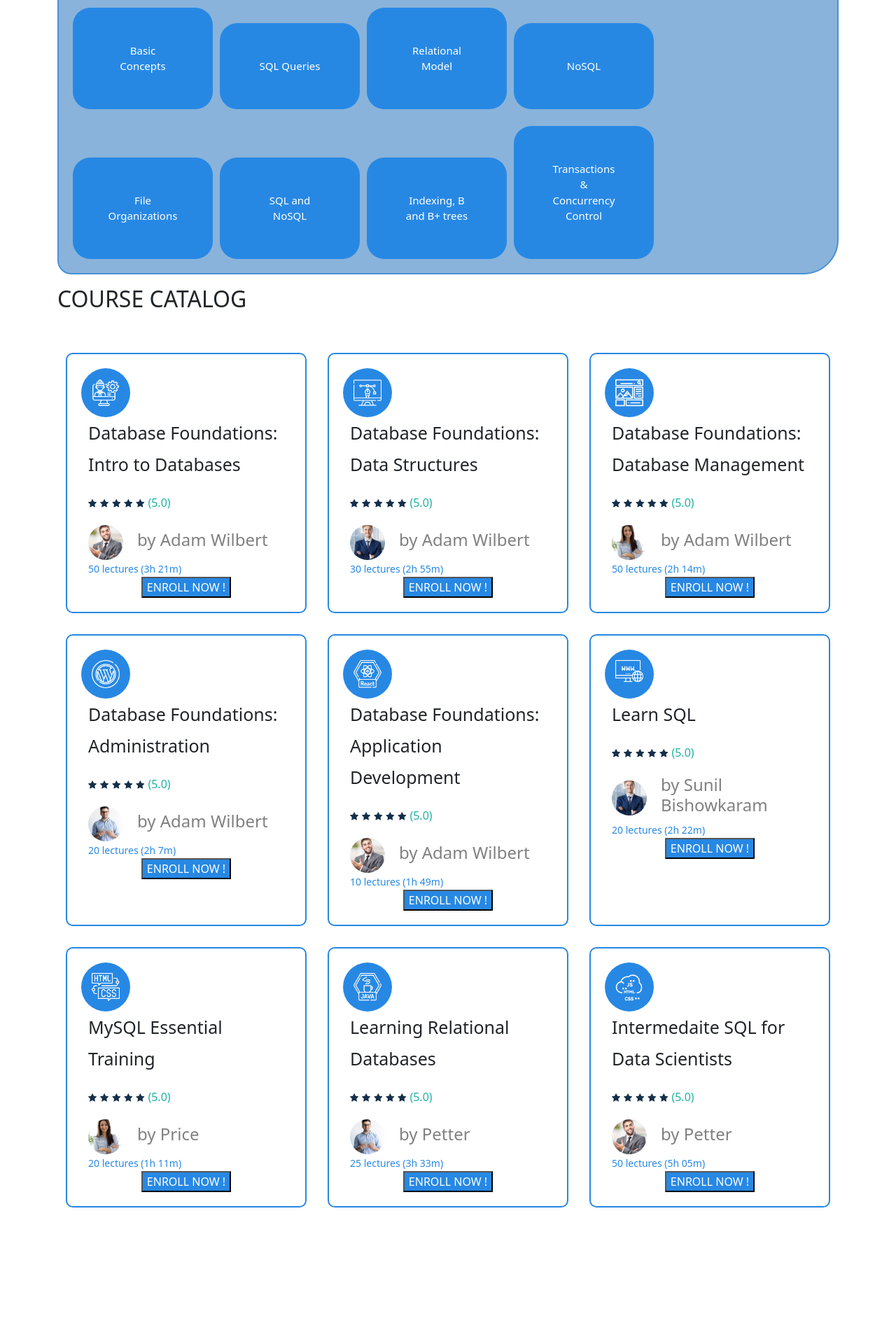
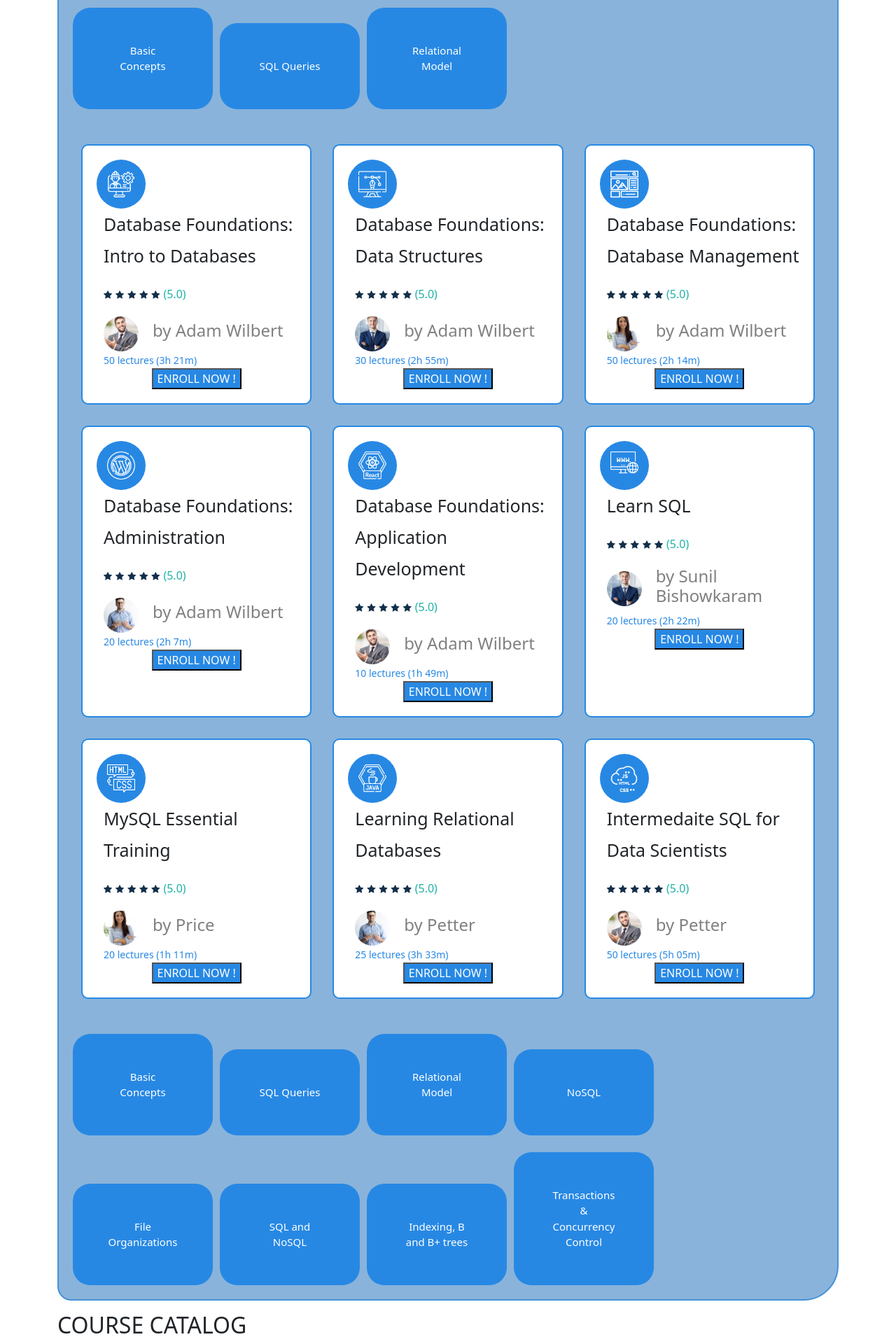
Before and after one commit to dongtandung2001/SQL4U, a React (Create React App) app in the folder frontend/: page /catalog in a window 1280 px wide. Shown: the part 248-2168 px from the top of the page at 70% size. Before the commit the page ends 2023 px from the top, so only its background shows below. Built offline with nearby package versions, Linux system fonts and the light colour scheme.

Commit message:
11/12 5PM: need to update button base on topic

```diff
--- a/frontend/package.json
+++ b/frontend/package.json
@@ -15,6 +15,7 @@
     "react-dom": "^18.2.0",
     "react-router-dom": "^6.4.3",
     "react-scripts": "5.0.1",
+    "styled-components": "^5.3.6",
     "web-vitals": "^2.1.4"
   },
   "scripts": {
--- a/frontend/src/component/learningHub/CourseCatalog.jsx
+++ b/frontend/src/component/learningHub/CourseCatalog.jsx
@@ -1,44 +1,30 @@
-import React, { Component} from "react";
-import { coursesCard } from "./data"
-
-import "./learningHub.css"
-
-const ButtonsGroup = () => {
-  return (
-    <>
-
-    <p className='topic'>
-      <h2>TOPIC</h2>
-    <div>
-      <button className='topic-button'>Basic Concepts</button>
-      <button className='topic-button'>SQL Queries</button>
-      <button className='topic-button'>Relational Model</button>
-      <button className='topic-button'>NoSQL</button>
+import React, { Component, useState} from "react";
+import { coursesCard } from "./data";
+import "./learningHub.css";
 
 
-    </div>
-    <div>&nbsp;</div>
+const myArray = ['basic_concepts', 'sql_queries', 'relational_model'];
 
+function App() {
+  const [isShown, setIsShown] = useState(myArray[0]);
+
+  // const handleClick = event => {
+  //   // 👇️ toggle shown state
+  //   setIsShown(current => !current);
+
+  //   // 👇️ or simply set it to true
+  //   // setIsShown(true);
+  // };
+
+  return (
     <div>
-    <button className='topic-button'>File Organizations</button>
-      <button className='topic-button'>SQL and NoSQL</button>
-      <button className='topic-button'>Indexing, B and B+ trees</button>
-      <button className='topic-button'>Transactions & Concurrency Control</button>
-    </div>
-    </p>
-
-
-    </>
-  );
-};
-class CoursesCard extends Component {
-  render() {
-    return (
-      <>
-
-      <ButtonsGroup/>
-      <h2>COURSE CATALOG</h2>
-      <section className='coursesCard'>
+      <button className='topic-button' onClick={() => setIsShown(myArray[0])}>Basic Concepts</button>
+      <button className='topic-button' onClick={() => setIsShown(myArray[1])}>SQL Queries</button>
+      <button className='topic-button' onClick={() => setIsShown(myArray[2])}>Relational Model</button>
+      {/* 👇️ show elements on click */}
+      {isShown===myArray[0] && (
+        <div>
+          <section className='coursesCard'>
         <div></div>
         <div className='container grid2'>
           {coursesCard.map((val) => (
@@ -81,6 +67,110 @@ class CoursesCard extends Component {
           ))}
         </div>
       </section>
+        </div>
+      )}
+
+      {isShown===myArray[1] && (
+        <div>
+          <h2>Some content here1</h2>
+        </div>
+      )}
+
+      {/* 👇️ show component on click
+      {isShown && <Box />} */}
+    </div>
+  );
+}
+
+function Box() {
+  return (
+    <div>
+      <h2>Box</h2>
+    </div>
+  );
+}
+
+
+
+const ButtonsGroup = () => {
+  return (
+    <>
+
+    <p className='topic'>
+      <h2>TOPIC</h2>
+      <App/>
+    <div>
+      <button className='topic-button'>Basic Concepts</button>
+      <button className='topic-button'>SQL Queries</button>
+      <button className='topic-button'>Relational Model</button>
+      <button className='topic-button'>NoSQL</button>
+
+
+    </div>
+    <div>&nbsp;</div>
+
+    <div>
+    <button className='topic-button'>File Organizations</button>
+      <button className='topic-button'>SQL and NoSQL</button>
+      <button className='topic-button'>Indexing, B and B+ trees</button>
+      <button className='topic-button'>Transactions & Concurrency Control</button>
+    </div>
+    </p>
+
+
+    </>
+  );
+};
+
+class CoursesCard extends Component {
+  render() {
+    return (
+      <>
+      <ButtonsGroup/>
+      <h2>COURSE CATALOG</h2>
+      {/* <section className='coursesCard'>
+        <div></div>
+        <div className='container grid2'>
+          {coursesCard.map((val) => (
+            <div className='items'>
+              <div className='content flex'>
+                <div className='left'>
+                  <div className='img'>
+                    <img src={val.cover} alt='' />
+                  </div>
+                </div>
+                <div className='text'>
+                  <h1>{val.coursesName}</h1>
+                  <div className='rate'>
+                    <i className='fa fa-star blue'></i>
+                    <i className='fa fa-star blue'></i>
+                    <i className='fa fa-star blue'></i>
+                    <i className='fa fa-star blue'></i>
+                    <i className='fa fa-star blue'></i>
+                    <label htmlFor=''  >(5.0)</label>
+                  </div>
+                  <div className='details'>
+                    {val.courTeacher.map((details) => (
+                      <>
+                        <div className='box'>
+                          <div className='dimg'>
+                            <img src={details.dcover} alt='' />
+                          </div>
+                          <div className='para'>
+                            <h4>{details.name}</h4>
+                          </div>
+                        </div>
+                        <span>{details.totalTime}</span>
+                      </>
+                    ))}
+                  </div>
+                </div>
+              </div>
+
+              <button className='outline-btn'>ENROLL NOW !</button>            </div>
+          ))}
+        </div>
+      </section> */}
     </>
     )
 
--- a/frontend/src/component/learningHub/learningHub.css
+++ b/frontend/src/component/learningHub/learningHub.css
@@ -190,7 +190,3 @@ font-size: 20px;
   font-size: 30px;
  text-align: left;
 }
-
-div.course-button{
-  font-size: 10px;
-}
```
Also changed, not shown: frontend/src/component/learningHub/showHide.jsx (added, +37 -0 lines), 1 other file (tests, documents, lock files or other folders).
